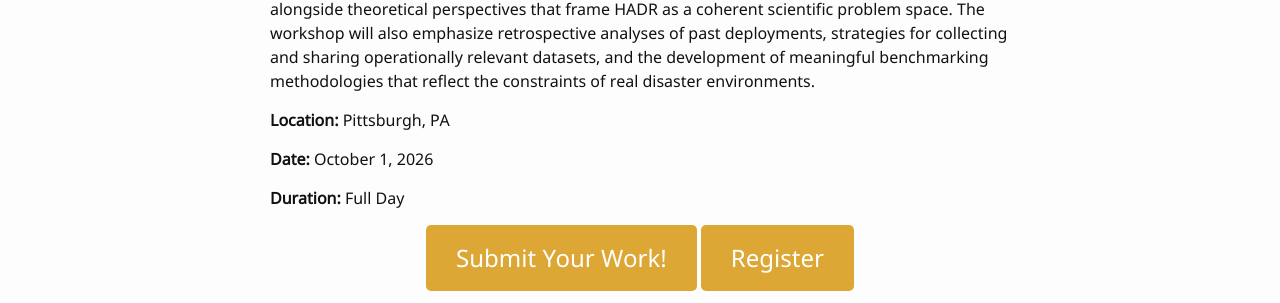
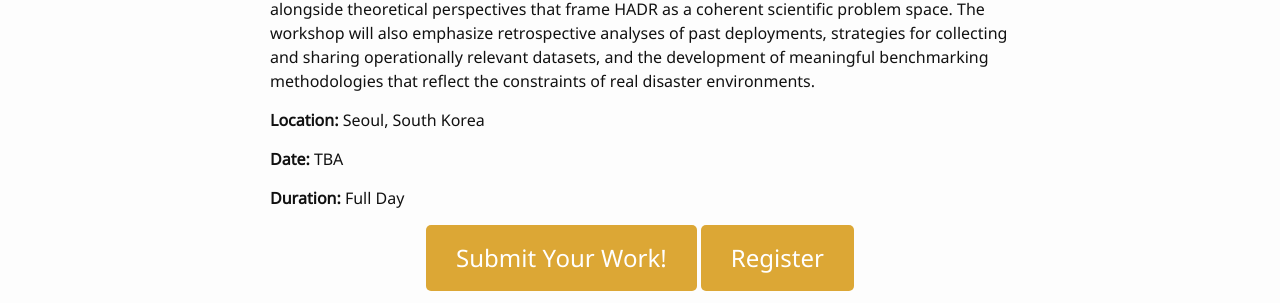
Before and after one commit to hadr-robotics/icra2027, a Jekyll site: the page built from index.md, in a window 1280 px wide. Shown: the part 623-926 px from the top of the page. Built offline with Jekyll 4.4.1, drawn with Linux system fonts in a browser that asks for light colours.

Commit message:
Update index.md

```diff
--- a/index.md
+++ b/index.md
@@ -46,9 +46,9 @@ title: Home
 
 This workshop focuses on robotics and autonomous systems for Humanitarian Assistance and Disaster Relief (HADR), bringing interdisciplinary technologies to address complex emergency response challenges. It will convene researchers and practitioners from robotics, disaster science, emergency and field medicine, and systems engineering to explore problems spanning small-scale incidents to large-scale catastrophes while identifying common underlying challenges. Topics include field-deployable aerial and ground platforms, resilient perception and mapping in degraded environments, human–robot teaming, and decision support under uncertainty, alongside theoretical perspectives that frame HADR as a coherent scientific problem space. The workshop will also emphasize retrospective analyses of past deployments, strategies for collecting and sharing operationally relevant datasets, and the development of meaningful benchmarking methodologies that reflect the constraints of real disaster environments.
 
-**Location:** Pittsburgh, PA
+**Location:** Seoul, South Korea
 
-**Date:** October 1, 2026
+**Date:** TBA
 
 **Duration:** Full Day
 
```
